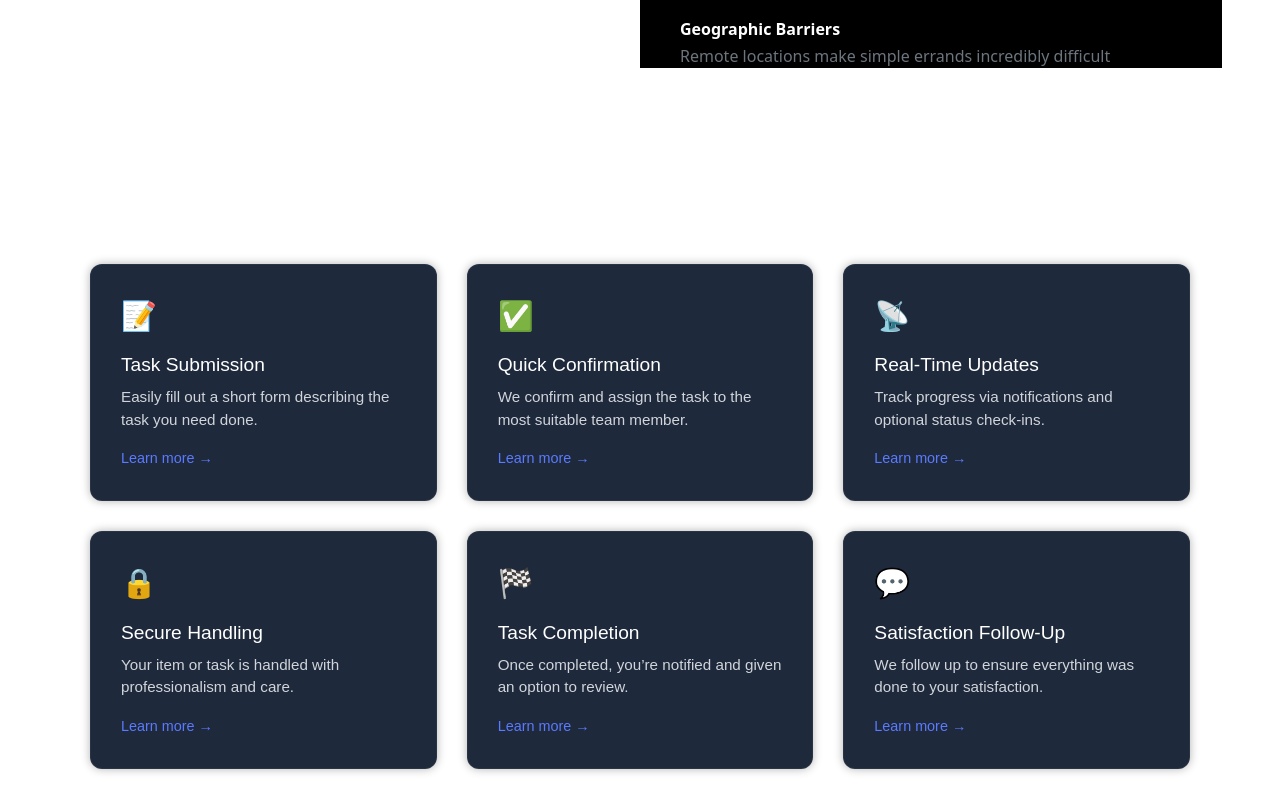
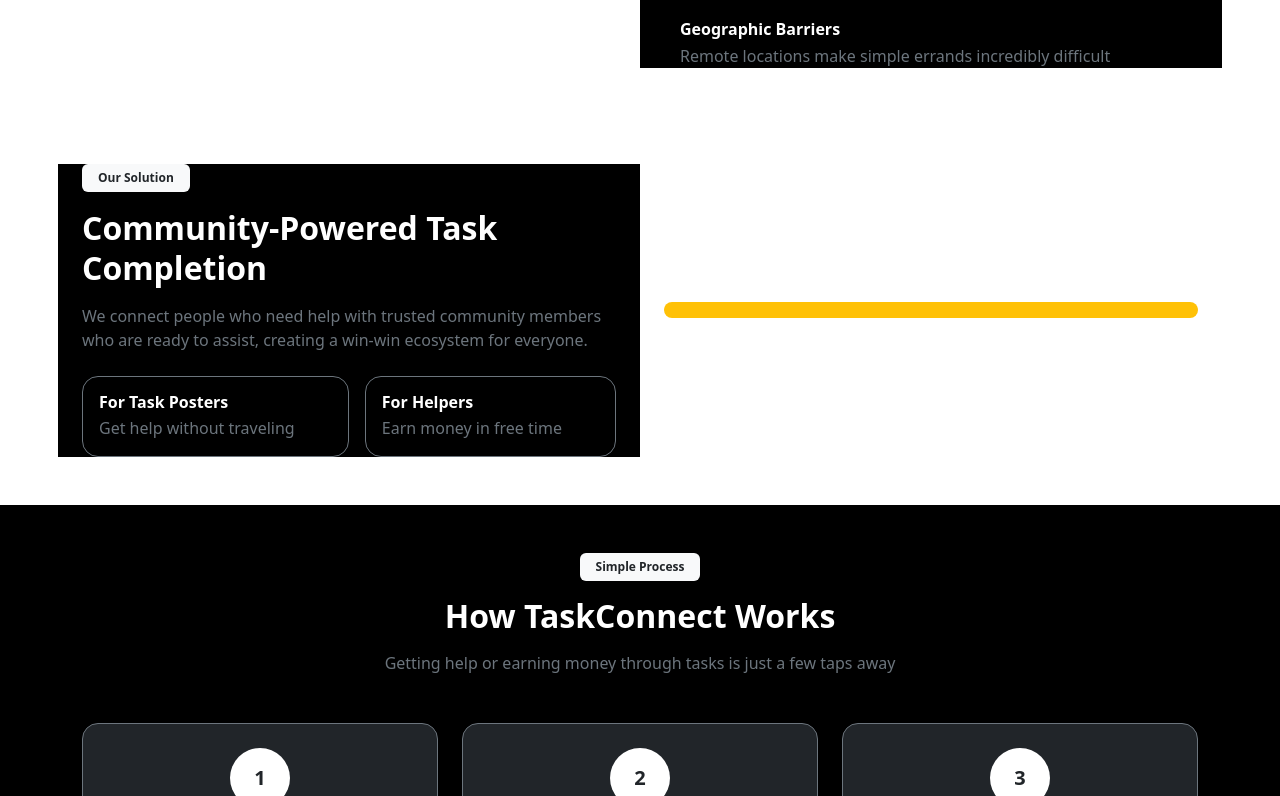
Before and after one commit to almasxjaved/TheWebsite, a SvelteKit app: page / in a window 1280 px wide. Shown: the part 964-1760 px from the top of the page. Built offline with nearby package versions, Linux system fonts and the light colour scheme.

Commit message:
debugged little issues

```diff
--- a/src/lib/components/HowItWorks.svelte
+++ /dev/null
@@ -1,122 +0,0 @@
-<script>
-  let steps = [
-    {
-      title: "Task Submission",
-      description: "Easily fill out a short form describing the task you need done.",
-      icon: "📝"
-    },
-    {
-      title: "Quick Confirmation",
-      description: "We confirm and assign the task to the most suitable team member.",
-      icon: "✅"
-    },
-    {
-      title: "Real-Time Updates",
-      description: "Track progress via notifications and optional status check-ins.",
-      icon: "📡"
-    },
-    {
-      title: "Secure Handling",
-      description: "Your item or task is handled with professionalism and care.",
-      icon: "🔒"
-    },
-    {
-      title: "Task Completion",
-      description: "Once completed, you’re notified and given an option to review.",
-      icon: "🏁"
-    },
-    {
-      title: "Satisfaction Follow-Up",
-      description: "We follow up to ensure everything was done to your satisfaction.",
-      icon: "💬"
-    }
-  ];
-</script>
-
-<section class="how-container">
-  <h2>How It Works</h2>
-  <div class="card-grid">
-    {#each steps as step}
-      <div class="how-card">
-        <div class="icon">{step.icon}</div>
-        <h3>{step.title}</h3>
-        <p>{step.description}</p>
-        <a href="#">Learn more →</a>
-      </div>
-    {/each}
-  </div>
-</section>
-
-<style>
-  .how-container {
-    background-color: transparent;
-    font-family: Arial, Helvetica, sans-serif;
-    color: #ffffff;
-    padding: 60px 20px;
-    text-align: center;
-    min-height: 100vh;
-  }
-
-  .how-container h2 {
-    font-size: 2.5rem;
-    margin-bottom: 40px;
-    font-weight: 600;
-  }
-
-  .card-grid {
-    display: grid;
-    grid-template-columns: repeat(auto-fit, minmax(280px, 1fr));
-    gap: 30px;
-    max-width: 1100px;
-    margin: 0 auto;
-  }
-
-  .how-card {
-    background-color: #1e293b;
-    padding: 30px;
-    border-radius: 12px;
-    text-align: left;
-    box-shadow: 0 0 10px rgba(0, 0, 0, 0.3);
-    transition: transform 0.3s ease, box-shadow 0.3s ease;
-    border: 1px solid rgba(255, 255, 255, 0.05);
-  }
-
-  .how-card:hover {
-    transform: translateY(-5px);
-    box-shadow: 0 0 20px rgba(90, 122, 255, 0.4);
-  }
-
-  .icon {
-    font-size: 1.8rem;
-    margin-bottom: 15px;
-    color: #5a7aff;
-  }
-
-  .how-card h3 {
-    margin-bottom: 10px;
-    font-size: 1.2rem;
-    color: #ffffff;
-  }
-
-  .how-card p {
-    font-size: 0.95rem;
-    color: #d1d5db;
-    margin-bottom: 15px;
-  }
-
-  .how-card a {
-    color: #5a7aff;
-    font-weight: 500;
-    text-decoration: none;
-    font-size: 0.9rem;
-  }
-
-  .how-card a:hover {
-    text-decoration: underline;
-  }
-   @media (max-width: 480px) {
-    .how-container h2{
-      font-size: 1.75rem;
-    }
-   }
-</style>
--- a/src/lib/components/ProbAndSol.svelte
+++ /dev/null
@@ -1,63 +0,0 @@
-<script>
-  const points = [
-    {
-      icon: "bi-clock-history",
-      title: "Time & Energy Waste",
-      desc: "Days spent traveling for simple 30-minute tasks",
-    },
-    {
-      icon: "bi-cash-stack",
-      title: "High Travel Costs",
-      desc: "Travel and accommodation costs often exceed task value",
-    },
-    {
-      icon: "bi-geo-alt-fill",
-      title: "Geographic Barriers",
-      desc: "Remote locations make simple errands incredibly difficult",
-    },
-  ];
-</script>
-
-<section class="w-100  text-white py-5">
-  <div class="container">
-    <div class="row align-items-center g-5">
-
-      <div class="col-12 col-lg-6">
-        <div class="bg-warning rounded-4 p-2 d-flex justify-content-center align-items-center">
-          <!-- <img
-            src="/images/problem.jpg"
-            alt="Problem Image"
-            class="img-fluid rounded-4"
-            style="object-fit:cover; max-height:400px; width:100%;"
-          /> -->
-        </div>
-      </div>
-
-      <div class="col-12 col-lg-6 bg-black">
-        <span class="badge bg-danger mb-3 px-3 py-2">The Problem</span>
-
-        <h2 class="fw-bold lh-sm mb-3">
-          Distance Shouldn't Define Your Limitations
-        </h2>
-
-        <p class="text-secondary mb-4">
-          In Gilgit-Baltistan, simple tasks like document submission or
-          buying medicines require traveling up to 12 hours to the city,
-          costing more than the task itself.
-        </p>
-
-        <div class="d-flex flex-column gap-3">
-          {#each points as p}
-            <div class="d-flex align-items-start gap-3">
-              <i class={`bi ${p.icon} text-danger fs-4`}></i>
-              <div>
-                <h6 class="fw-bold mb-1">{p.title}</h6>
-                <p class="text-secondary mb-0">{p.desc}</p>
-              </div>
-            </div>
-          {/each}
-        </div>
-      </div>
-    </div>
-  </div>
-</section>
--- a/src/routes/+page.svelte
+++ b/src/routes/+page.svelte
@@ -1,16 +1,17 @@
 <script>
   import Hero from '$lib/components/Hero.svelte';
-  import ProbAndSol from '$lib/components/ProbAndSol.svelte';
-  import HowItWorks from '$lib/components/HowItWorks.svelte';
+  import Problem from '$lib/components/Problem.svelte';
+  import Solution from '$lib/components/Solution.svelte';
+  import HowToConnect from '$lib/components/HowToConnect.svelte';
   import Wallet from '$lib/components/Wallet.svelte';
   import BusinessModel from '$lib/components/BusinessModel.svelte';
   import CTA from '$lib/components/CTA.svelte';
 </script>
 
 <Hero />
-<ProbAndSol/>
-<!-- <Solution /> -->
-<HowItWorks />
+<Problem/>
+<Solution />
+<HowToConnect />
 <Wallet />
 <!-- <BusinessModel /> -->
 <CTA />
--- a/src/routes/how_it_works/+page.svelte
+++ b/src/routes/how_it_works/+page.svelte
@@ -1,5 +1,5 @@
 <script>
-    import HowItWorks from "$lib/components/HowItWorks.svelte";
+    import HowToConnect from "$lib/components/HowToConnect.svelte";
 </script>
 
 <HowItWorks />
```
